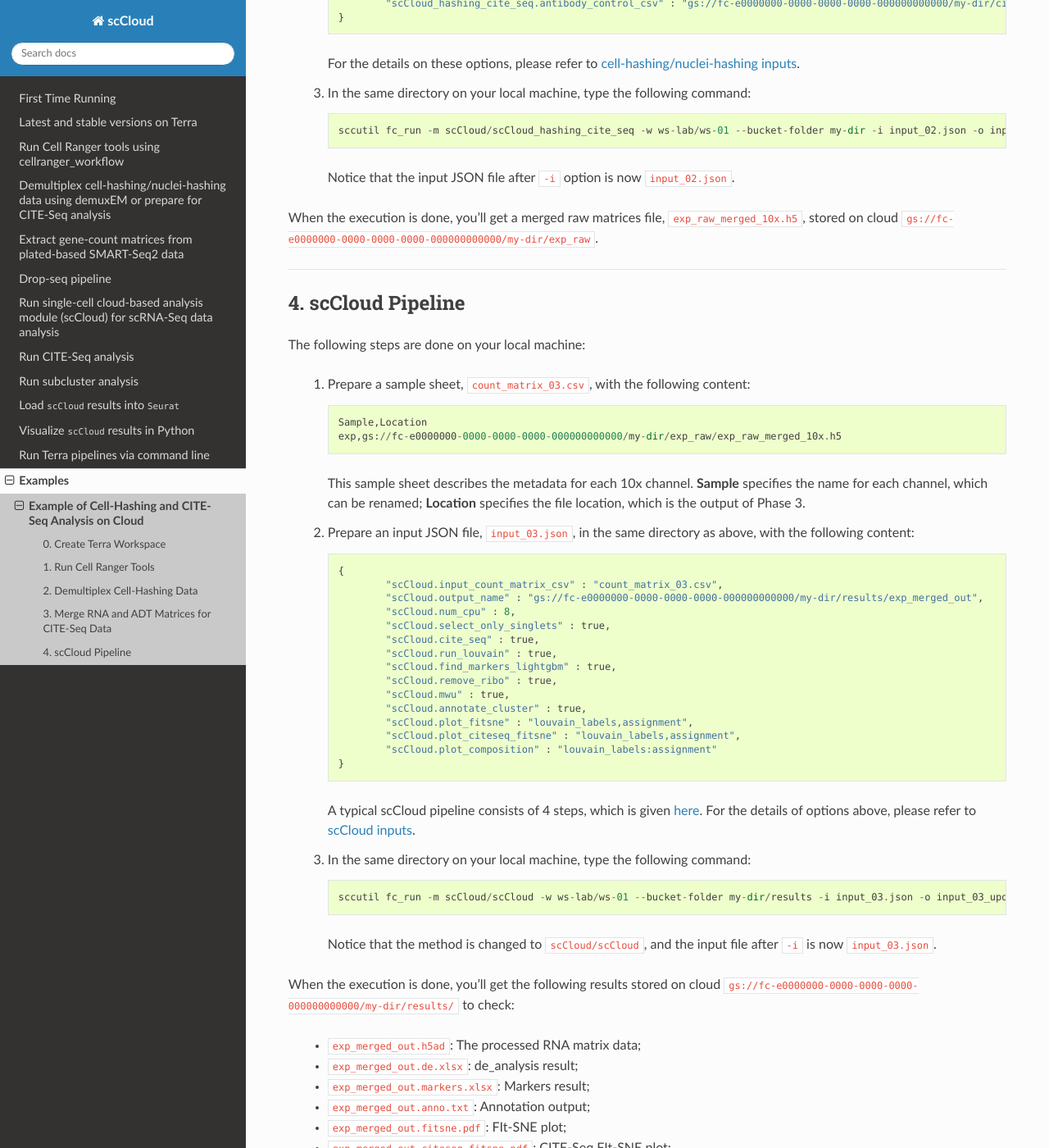
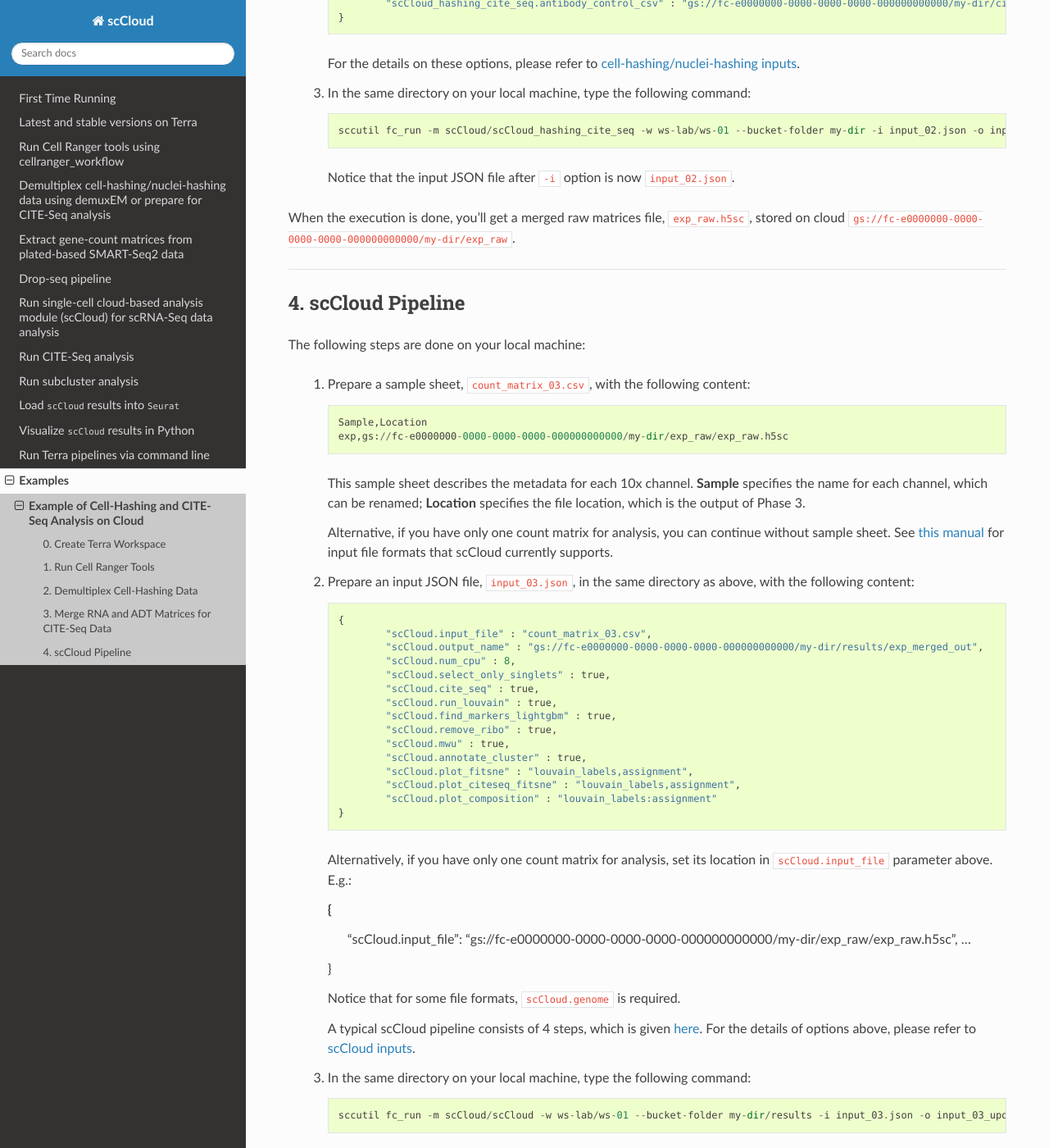
Before and after one commit to lilab-bcb/cumulus, a Sphinx documentation site: the page built from docs/examples/example_hashing_citeseq.rst, in a window 1280 px wide and 1400 px high, scrolled down 3701 px. Shown: the whole window at 82% size. Built offline with Sphinx 7.4.7 and the Read the Docs theme 2.0.0, drawn with Linux system fonts in a browser that asks for light colours; some of the changed text lies outside the part shown.

Commit message:
fix bug in subcluster workflow; update example documentation

```diff
--- a/docs/examples/example_hashing_citeseq.rst
+++ b/docs/examples/example_hashing_citeseq.rst
@@ -131,7 +131,7 @@ On your local machine:
 
 	   Notice that the method here is changed to ``scCloud/scCloud_hashing_cite_seq``, with new JSON file ``input_01.json``.
 
-When the execution is done, you'll get a processed file, ``exp_demux_10x.h5``, stored on cloud ``gs://fc-e0000000-0000-0000-0000-000000000000/my-dir/exp/``.
+When the execution is done, you'll get a processed file, ``exp_demux.h5sc``, stored on cloud ``gs://fc-e0000000-0000-0000-0000-000000000000/my-dir/exp/``.
 
 
 ----------------------------------------------------
@@ -144,7 +144,7 @@ The following steps are done on your local machine:
 	#. Prepare a sample sheet, ``sample_sheet_02.csv``, with the following content::
 
 		OUTNAME,RNA,ADT,TYPE
-		exp_raw,gs://fc-e0000000-0000-0000-0000-000000000000/my-dir/exp/exp_demux_10x.h5,gs://fc-e0000000-0000-0000-0000-000000000000/my-dir/sample_cite_seq.csv,cite-seq
+		exp_raw,gs://fc-e0000000-0000-0000-0000-000000000000/my-dir/exp/exp_demux.h5sc,gs://fc-e0000000-0000-0000-0000-000000000000/my-dir/sample_cite_seq.csv,cite-seq
 
 	   The structure of sample sheet here is the same as Phase 2. The difference is that you are now using the output ``h5`` file from Phase 2 as **RNA** here, and the sample **TYPE** is now ``cite-seq``.
 
@@ -164,7 +164,7 @@ The following steps are done on your local machine:
 
 	   Notice that the input JSON file after ``-i`` option is now ``input_02.json``.
 
-When the execution is done, you'll get a merged raw matrices file, ``exp_raw_merged_10x.h5``, stored on cloud ``gs://fc-e0000000-0000-0000-0000-000000000000/my-dir/exp_raw``.
+When the execution is done, you'll get a merged raw matrices file, ``exp_raw.h5sc``, stored on cloud ``gs://fc-e0000000-0000-0000-0000-000000000000/my-dir/exp_raw``.
 
 
 -------------------
@@ -177,14 +177,16 @@ The following steps are done on your local machine:
 	#. Prepare a sample sheet, ``count_matrix_03.csv``, with the following content::
 
 		Sample,Location
-		exp,gs://fc-e0000000-0000-0000-0000-000000000000/my-dir/exp_raw/exp_raw_merged_10x.h5
+		exp,gs://fc-e0000000-0000-0000-0000-000000000000/my-dir/exp_raw/exp_raw.h5sc
 
 	   This sample sheet describes the metadata for each 10x channel. **Sample** specifies the name for each channel, which can be renamed; **Location** specifies the file location, which is the output of Phase 3.
+
+	   Alternative, if you have only one count matrix for analysis, you can continue without sample sheet. See `this manual`_ for input file formats that scCloud currently supports.
 
 	#. Prepare an input JSON file, ``input_03.json``, in the same directory as above, with the following content::
 
 		{
-			"scCloud.input_count_matrix_csv" : "count_matrix_03.csv",
+			"scCloud.input_file" : "count_matrix_03.csv",
 			"scCloud.output_name" : "gs://fc-e0000000-0000-0000-0000-000000000000/my-dir/results/exp_merged_out",
 			"scCloud.num_cpu" : 8,
 			"scCloud.select_only_singlets" : true,
@@ -199,8 +201,18 @@ The following steps are done on your local machine:
 			"scCloud.plot_composition" : "louvain_labels:assignment"
 		}
 
+	   Alternatively, if you have only one count matrix for analysis, set its location in ``scCloud.input_file`` parameter above. E.g.:
+
+	   {
+	   	"scCloud.input_file": "gs://fc-e0000000-0000-0000-0000-000000000000/my-dir/exp_raw/exp_raw.h5sc",
+	   	...
+	   }
+
+	   Notice that for some file formats, ``scCloud.genome`` is required.
+
 	   A typical scCloud pipeline consists of 4 steps, which is given here_. For the details of options above, please refer to `scCloud inputs`_.
 
+	   .. _this manual: https://sccloud.readthedocs.io/en/latest/scCloud.html#prepare-input-data
 	   .. _here: ../scCloud.html#sccloud-steps
 	   .. _scCloud inputs: ../scCloud.html#global-inputs
 
@@ -218,7 +230,7 @@ When the execution is done, you'll get the following results stored on cloud ``g
 	* ``exp_merged_out.anno.txt``: Annotation output;
 	* ``exp_merged_out.fitsne.pdf``: FIt-SNE plot;
 	* ``exp_merged_out.citeseq.fitsne.pdf``: CITE-Seq FIt-SNE plot;
-	* ``exp_merged_out.louvain_labels+assignment.composition.pdf``: Composition plot.
+	* ``exp_merged_out.louvain_labels.assignment.composition.pdf``: Composition plot.
 
 You can directly go to your Google Bucket to view or download these results.
 
--- a/docs/versions.rst
+++ b/docs/versions.rst
@@ -23,7 +23,7 @@ Latest version
 	  - 25
 	  - Run scCloud analysis module for variable gene selection, batch correction, PCA, diffusion map, clustering and more
 	* - scCloud/scCloud_subcluster
-	  - 18
+	  - 19
 	  - Run subcluster analysis using scCloud
 	* - scCloud/scCloud_hashing_cite_seq
 	  - 20
```
Also changed, not shown: 2 other files.
